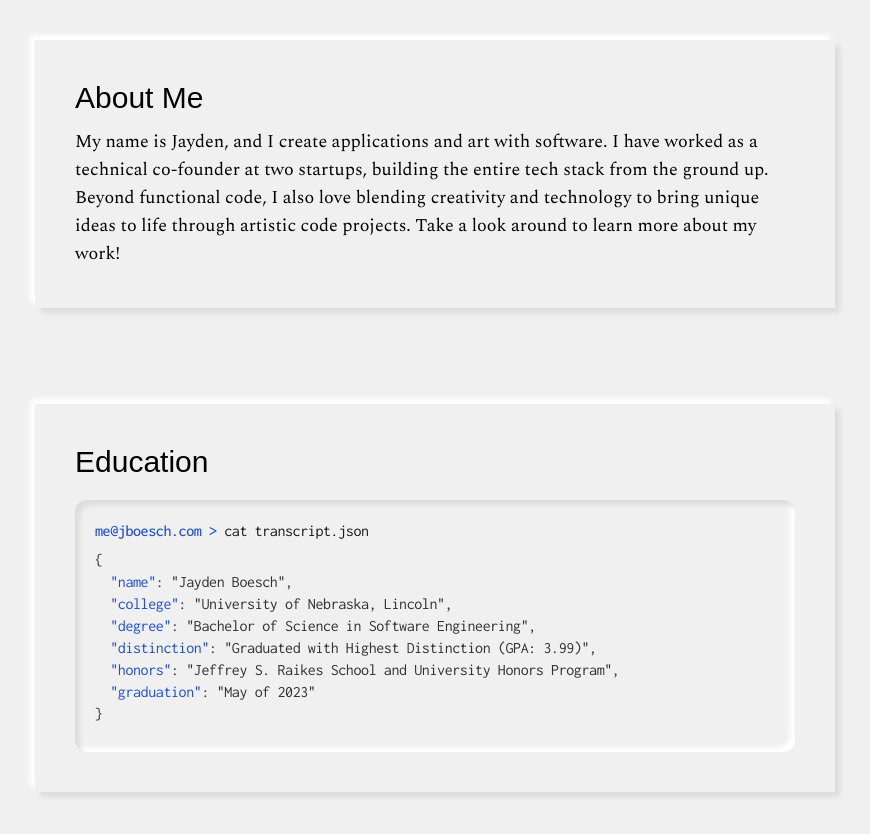
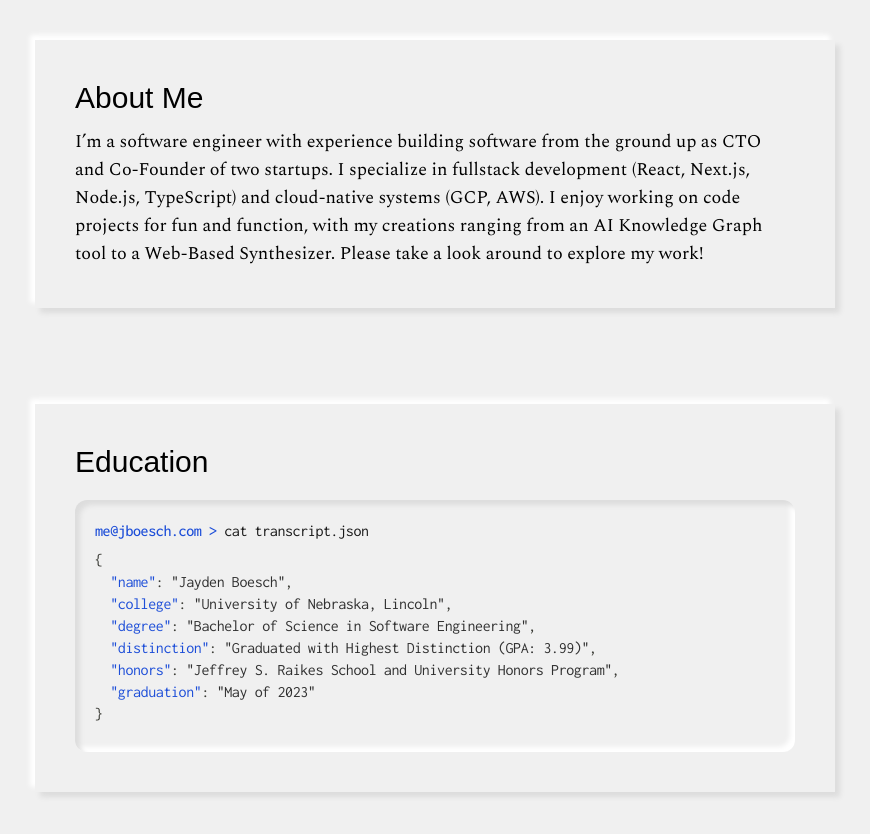
Before and after one commit to jaboesch/jboesch, a Next.js app: page /about in a window 1280 px wide. Shown: the part 940-1774 px from the top of the page, without its empty margins (205-1075 px from the left). Built offline with nearby package versions, Linux system fonts and the light colour scheme; a web font is replaced by a local one.

Commit message:
Revise personal description

```diff
--- a/src/constants/descriptions.ts
+++ b/src/constants/descriptions.ts
@@ -1,11 +1,11 @@
 export const ABOUT_DESCRIPTIONS = {
-  summary: `My name is Jayden, and I create applications and art with
-    software. I have worked as a technical co-founder at two startups,
-    building the entire tech stack from the ground up. Beyond
-    functional code, I also love blending creativity and technology to
-    bring unique ideas to life through artistic code projects. Take a
-    look around to learn more about my work!`,
-  aboutMe: `I am a software engineer based in NYC. I have a passion for...`,
+  summary: `
+    I’m a software engineer with experience building software from the ground
+    up as CTO and Co-Founder of two startups. I specialize in fullstack development
+    (React, Next.js, Node.js, TypeScript) and cloud-native systems (GCP, AWS). I
+    enjoy working on code projects for fun and function, with my creations ranging from
+    an AI Knowledge Graph tool to a Web-Based Synthesizer. Please take a look around
+    to explore my work!`,
 };
 
 export const ABOUT_JSON = {
```
